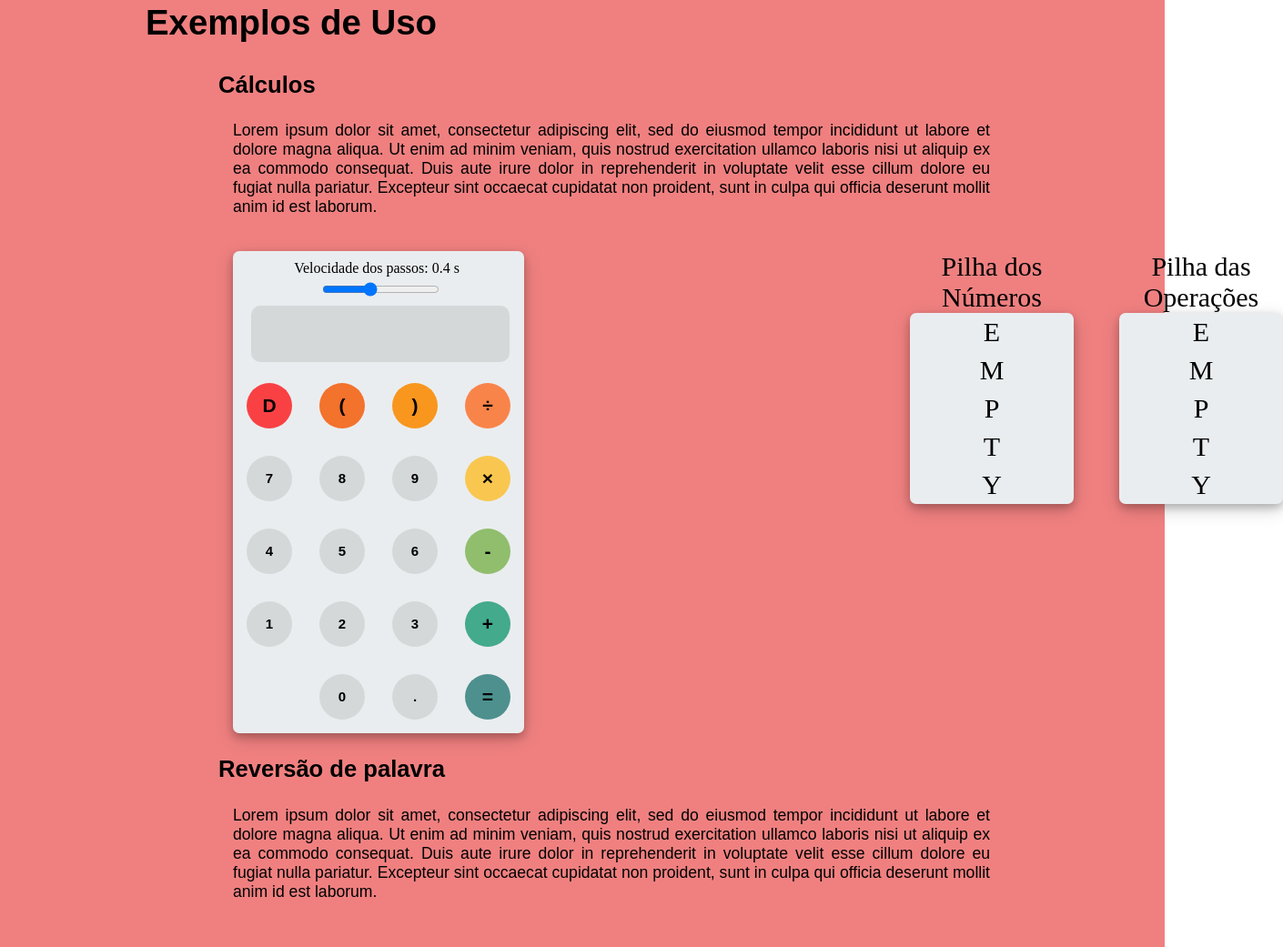
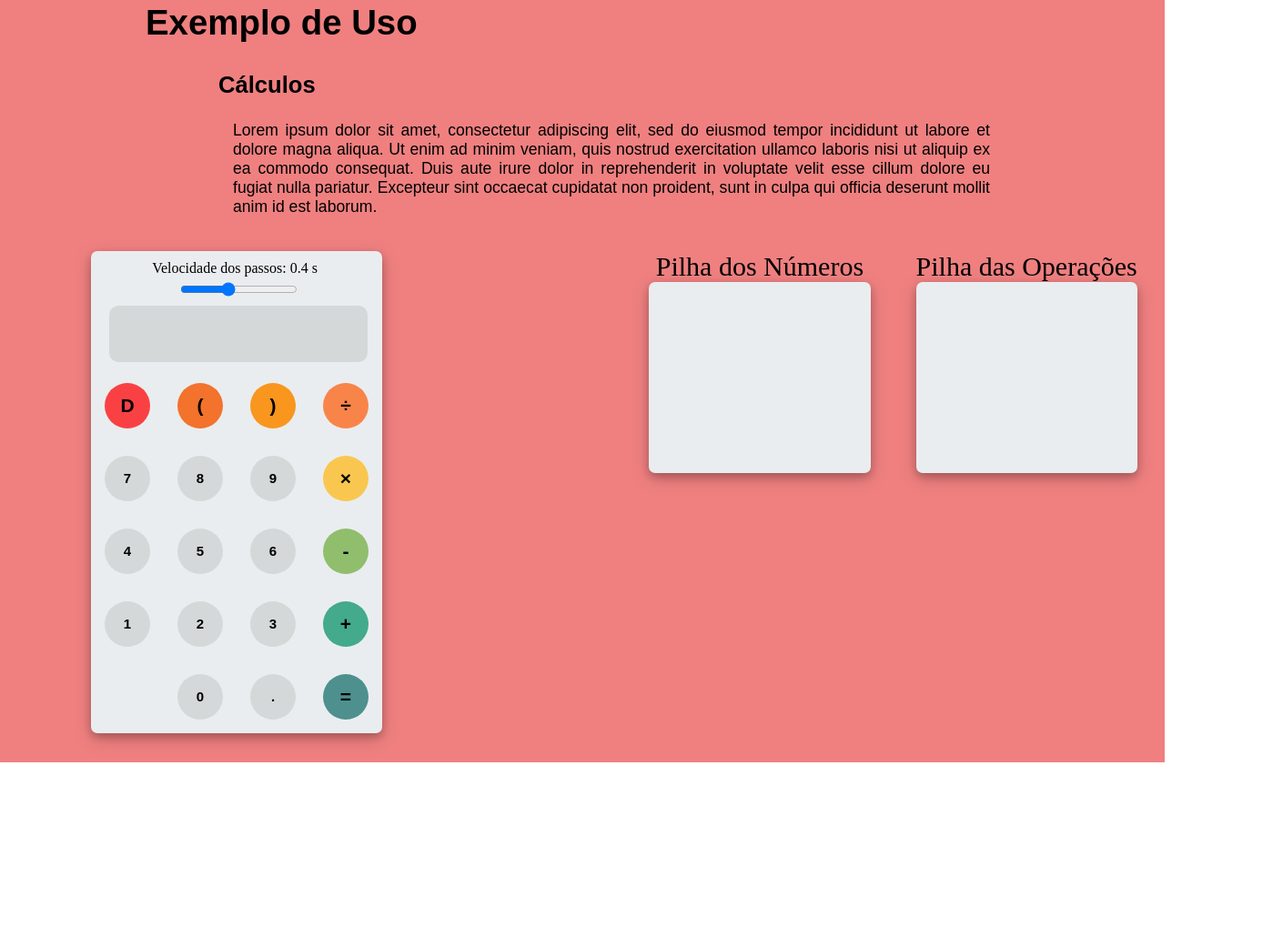
Before and after one commit to SurielGon/UsingStack, a plain HTML site: page index.html in a window 1280 px wide. Shown: the part 587-1628 px from the top of the page at 91% size, 1410 px wide, since content can reach past the window. After the commit the page ends 1425 px from the top, so only its background shows below. Drawn offline with nearby package versions, Linux system fonts and the light colour scheme.

Commit message:
algumas modificações

```diff
--- a/index.html
+++ b/index.html
@@ -6,7 +6,7 @@
     <meta charset="UTF-8">
     <link rel="stylesheet" href="https://cdnjs.cloudflare.com/ajax/libs/highlight.js/10.7.2/styles/default.min.css">
     <script src="https://cdnjs.cloudflare.com/ajax/libs/highlight.js/10.7.2/highlight.min.js"></script>
-    <title>Select Sort</title>
+    <title>Stack</title>
 </head>
 <style>
     :root {
@@ -81,17 +81,16 @@
     /*css da calculadora*/
 
     #container {
-        display: grid;
-        grid-template-columns: 35rem 40rem;
-        grid-gap: 50px;
+        display: flex;
         height: 550px;
+        margin-left: -60px;
     }
 
     #calculator {
         width: 320px;
         height: 530px;
         background-color: #eaedef;
-        margin: 0 0 0 calc(var(--titleMargin) + 1rem);
+        margin: 0 0 0 0;
         position: relative;
         top: 20px;
         border-radius: 7px;
@@ -217,12 +216,7 @@
         background-color: #4D908E;
     }
 
-    /*bloco para empilhar, ir chamando com JS, mas tem q criar uma div html*/
-    .btn-block {
-        display: block;
-        width: 100%;
-        margin-top: .5rem;
-    }
+
 
     .mark {
         background-color: #43AA8B;
@@ -242,6 +236,7 @@
     }
 
     #demo {
+        margin-left: 50px;
         font-size: 35px;
     }
 
@@ -302,7 +297,7 @@
     <section class="section background-blue">
         <article class="article">
             <header>
-                <h2 class="article-title">Exemplos de Uso</h2>
+                <h2 class="article-title">Exemplo de Uso</h2>
             </header>
             <article class="article">
                 <header>
@@ -368,11 +363,11 @@
                             <header>Pilha dos Números</header>
                             <div class="pilha-wrapper">
                                 <div class="pilha-content" id="pilha-num">
-                                    <div>E</div>
-                                    <div>M</div>
-                                    <div>P</div>
-                                    <div>T</div>
-                                    <div>Y</div>
+                                    <div></div>
+                                    <div></div>
+                                    <div></div>
+                                    <div></div>
+                                    <div></div>
                                 </div>
                             </div>
                         </div>
@@ -380,31 +375,16 @@
                             <header>Pilha das Operações</header>
                             <div class="pilha-wrapper">
                                 <div class="pilha-content" id="pilha-op">
-                                    <div>E</div>
-                                    <div>M</div>
-                                    <div>P</div>
-                                    <div>T</div>
-                                    <div>Y</div>
+                                    <div></div>
+                                    <div></div>
+                                    <div></div>
+                                    <div></div>
+                                    <div></div>
                                 </div>
                             </div>
                         </div>
                     </div>
                 </div>
-            </article>
-            <article class="article">
-                <header>
-                    <h3 class="article-subtitle">Reversão de palavra</h3>
-                </header>
-                <p class="article-paragraph">Lorem ipsum dolor sit amet, consectetur adipiscing elit, sed do eiusmod
-                    tempor
-                    incididunt ut labore
-                    et
-                    dolore magna aliqua. Ut enim ad minim veniam, quis nostrud exercitation ullamco laboris nisi ut
-                    aliquip
-                    ex ea commodo consequat. Duis aute irure dolor in reprehenderit in voluptate velit esse cillum
-                    dolore eu
-                    fugiat nulla pariatur. Excepteur sint occaecat cupidatat non proident, sunt in culpa qui officia
-                    deserunt mollit anim id est laborum.</p>
             </article>
         </article>
     </section>
```
